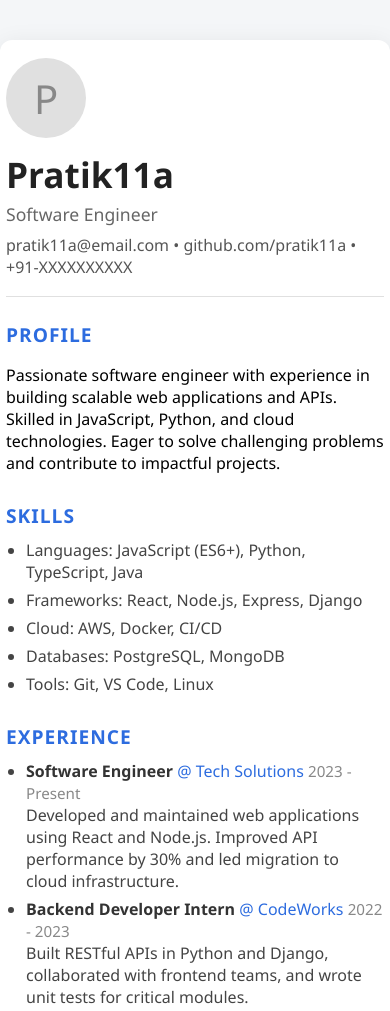
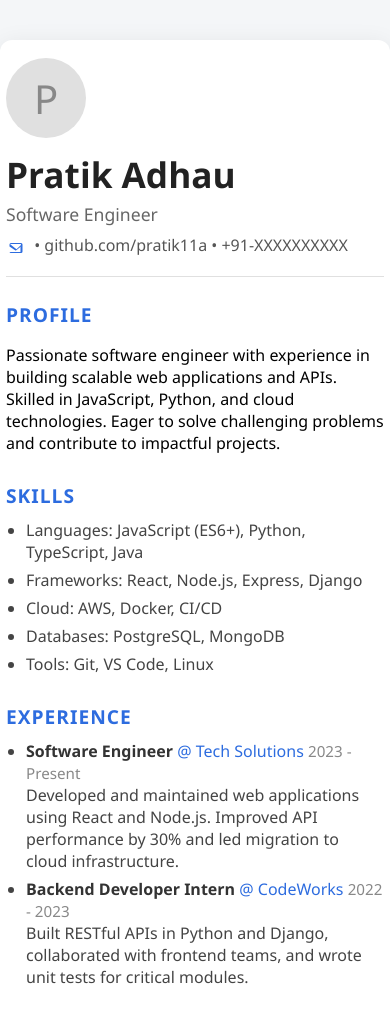
Before and after one commit to pratik11a/pratik11a, a plain HTML site: page index.html in a window 390 px wide. Shown: the top 1011 px of the page. Drawn offline with Linux system fonts and the light colour scheme.

Commit message:
refactor: move css, js, and svg files to assets directories and update references

```diff
--- /dev/null
+++ b/assets/css/style.css
@@ -0,0 +1,93 @@
+body {
+    background: #f4f6f8;
+    font-family: 'Segoe UI', Arial, sans-serif;
+    margin: 0;
+    padding: 0;
+}
+.resume-container {
+    max-width: 800px;
+    margin: 40px auto;
+    background: #fff;
+    box-shadow: 0 4px 24px rgba(0,0,0,0.08);
+    border-radius: 12px;
+    padding: 40px 32px;
+}
+.header {
+    display: flex;
+    align-items: center;
+    border-bottom: 1px solid #e0e0e0;
+    padding-bottom: 18px;
+    margin-bottom: 24px;
+}
+.avatar {
+    width: 80px;
+    height: 80px;
+    border-radius: 50%;
+    background: #e0e0e0;
+    margin-right: 24px;
+    display: flex;
+    align-items: center;
+    justify-content: center;
+    font-size: 2.5rem;
+    color: #888;
+}
+.name-title {
+    flex: 1;
+}
+.name-title h1 {
+    margin: 0;
+    font-size: 2.2rem;
+    color: #222;
+}
+.name-title p {
+    margin: 4px 0 0 0;
+    color: #666;
+    font-size: 1.1rem;
+}
+.section {
+    margin-bottom: 28px;
+}
+.section h2 {
+    font-size: 1.2rem;
+    color: #2d6cdf;
+    margin-bottom: 10px;
+    letter-spacing: 1px;
+    text-transform: uppercase;
+}
+.section ul {
+    margin: 0;
+    padding-left: 20px;
+}
+.section li {
+    margin-bottom: 6px;
+    color: #444;
+}
+.section .job-title {
+    font-weight: bold;
+    color: #333;
+}
+.section .company {
+    color: #2d6cdf;
+}
+.section .date {
+    color: #888;
+    font-size: 0.95em;
+}
+.contact {
+    margin-top: 8px;
+    color: #555;
+    font-size: 1rem;
+}
+@media (max-width: 600px) {
+    .resume-container {
+        padding: 18px 6px;
+    }
+    .header {
+        flex-direction: column;
+        align-items: flex-start;
+    }
+    .avatar {
+        margin-bottom: 12px;
+        margin-right: 0;
+    }
+}
--- /dev/null
+++ b/assets/js/script.js
@@ -0,0 +1,2 @@
+// Example: Add interactivity if needed in the future
+// Currently, no dynamic JS is required for the resume
--- a/index.html
+++ b/index.html
@@ -4,111 +4,21 @@
     <meta charset="UTF-8">
     <meta name="viewport" content="width=device-width, initial-scale=1.0">
     <title>Resume - Pratik Adhau</title>
-    <style>
-        body {
-            background: #f4f6f8;
-            font-family: 'Segoe UI', Arial, sans-serif;
-            margin: 0;
-            padding: 0;
-        }
-        .resume-container {
-            max-width: 800px;
-            margin: 40px auto;
-            background: #fff;
-            box-shadow: 0 4px 24px rgba(0,0,0,0.08);
-            border-radius: 12px;
-            padding: 40px 32px;
-        }
-        .header {
-            display: flex;
-            align-items: center;
-            border-bottom: 1px solid #e0e0e0;
-            padding-bottom: 18px;
-            margin-bottom: 24px;
-        }
-        .avatar {
-            width: 80px;
-            height: 80px;
-            border-radius: 50%;
-            background: #e0e0e0;
-            margin-right: 24px;
-            display: flex;
-            align-items: center;
-            justify-content: center;
-            font-size: 2.5rem;
-            color: #888;
-        }
-        .name-title {
-            flex: 1;
-        }
-        .name-title h1 {
-            margin: 0;
-            font-size: 2.2rem;
-            color: #222;
-        }
-        .name-title p {
-            margin: 4px 0 0 0;
-            color: #666;
-            font-size: 1.1rem;
-        }
-        .section {
-            margin-bottom: 28px;
-        }
-        .section h2 {
-            font-size: 1.2rem;
-            color: #2d6cdf;
-            margin-bottom: 10px;
-            letter-spacing: 1px;
-            text-transform: uppercase;
-        }
-        .section ul {
-            margin: 0;
-            padding-left: 20px;
-        }
-        .section li {
-            margin-bottom: 6px;
-            color: #444;
-        }
-        .section .job-title {
-            font-weight: bold;
-            color: #333;
-        }
-        .section .company {
-            color: #2d6cdf;
-        }
-        .section .date {
-            color: #888;
-            font-size: 0.95em;
-        }
-        .contact {
-            margin-top: 8px;
-            color: #555;
-            font-size: 1rem;
-        }
-        @media (max-width: 600px) {
-            .resume-container {
-                padding: 18px 6px;
-            }
-            .header {
-                flex-direction: column;
-                align-items: flex-start;
-            }
-            .avatar {
-                margin-bottom: 12px;
-                margin-right: 0;
-            }
-        }
-    </style>
+    <link rel="stylesheet" href="assets/css/style.css">
+    <script src="assets/js/script.js" defer></script>
 </head>
 <body>
     <div class="resume-container">
         <div class="header">
             <div class="avatar">P</div>
             <div class="name-title">
-                <h1>Pratik11a</h1>
+                <h1>Pratik Adhau</h1>
                 <p>Software Engineer</p>
                 <div class="contact">
-                    <span>pratik11a@email.com</span> &bull; <span>github.com/pratik11a</span> &bull; <span>+91-XXXXXXXXXX</span>
+                    <a href="mailto:pratik.s.adhau@gmail.com" title="Email" style="text-decoration:none;color:inherit;vertical-align:middle;">
+                        <img src="assets/svg/mail.svg" alt="Email" width="20" height="20" style="vertical-align:middle;margin-right:4px;" />
+                    </a>
+                    &bull; <span>github.com/pratik11a</span> &bull; <span>+91-XXXXXXXXXX</span>
                 </div>
             </div>
         </div>
--- /dev/null
+++ b/script.js
@@ -0,0 +1,2 @@
+// Example: Add interactivity if needed in the future
+// Currently, no dynamic JS is required for the resume
--- /dev/null
+++ b/style.css
@@ -0,0 +1,93 @@
+body {
+    background: #f4f6f8;
+    font-family: 'Segoe UI', Arial, sans-serif;
+    margin: 0;
+    padding: 0;
+}
+.resume-container {
+    max-width: 800px;
+    margin: 40px auto;
+    background: #fff;
+    box-shadow: 0 4px 24px rgba(0,0,0,0.08);
+    border-radius: 12px;
+    padding: 40px 32px;
+}
+.header {
+    display: flex;
+    align-items: center;
+    border-bottom: 1px solid #e0e0e0;
+    padding-bottom: 18px;
+    margin-bottom: 24px;
+}
+.avatar {
+    width: 80px;
+    height: 80px;
+    border-radius: 50%;
+    background: #e0e0e0;
+    margin-right: 24px;
+    display: flex;
+    align-items: center;
+    justify-content: center;
+    font-size: 2.5rem;
+    color: #888;
+}
+.name-title {
+    flex: 1;
+}
+.name-title h1 {
+    margin: 0;
+    font-size: 2.2rem;
+    color: #222;
+}
+.name-title p {
+    margin: 4px 0 0 0;
+    color: #666;
+    font-size: 1.1rem;
+}
+.section {
+    margin-bottom: 28px;
+}
+.section h2 {
+    font-size: 1.2rem;
+    color: #2d6cdf;
+    margin-bottom: 10px;
+    letter-spacing: 1px;
+    text-transform: uppercase;
+}
+.section ul {
+    margin: 0;
+    padding-left: 20px;
+}
+.section li {
+    margin-bottom: 6px;
+    color: #444;
+}
+.section .job-title {
+    font-weight: bold;
+    color: #333;
+}
+.section .company {
+    color: #2d6cdf;
+}
+.section .date {
+    color: #888;
+    font-size: 0.95em;
+}
+.contact {
+    margin-top: 8px;
+    color: #555;
+    font-size: 1rem;
+}
+@media (max-width: 600px) {
+    .resume-container {
+        padding: 18px 6px;
+    }
+    .header {
+        flex-direction: column;
+        align-items: flex-start;
+    }
+    .avatar {
+        margin-bottom: 12px;
+        margin-right: 0;
+    }
+}
```
Also changed, not shown: COPILOT_MASTER_PROMPT.md (added, +35 -0 lines), assets/svg/mail.svg (added), mail.svg (added).
